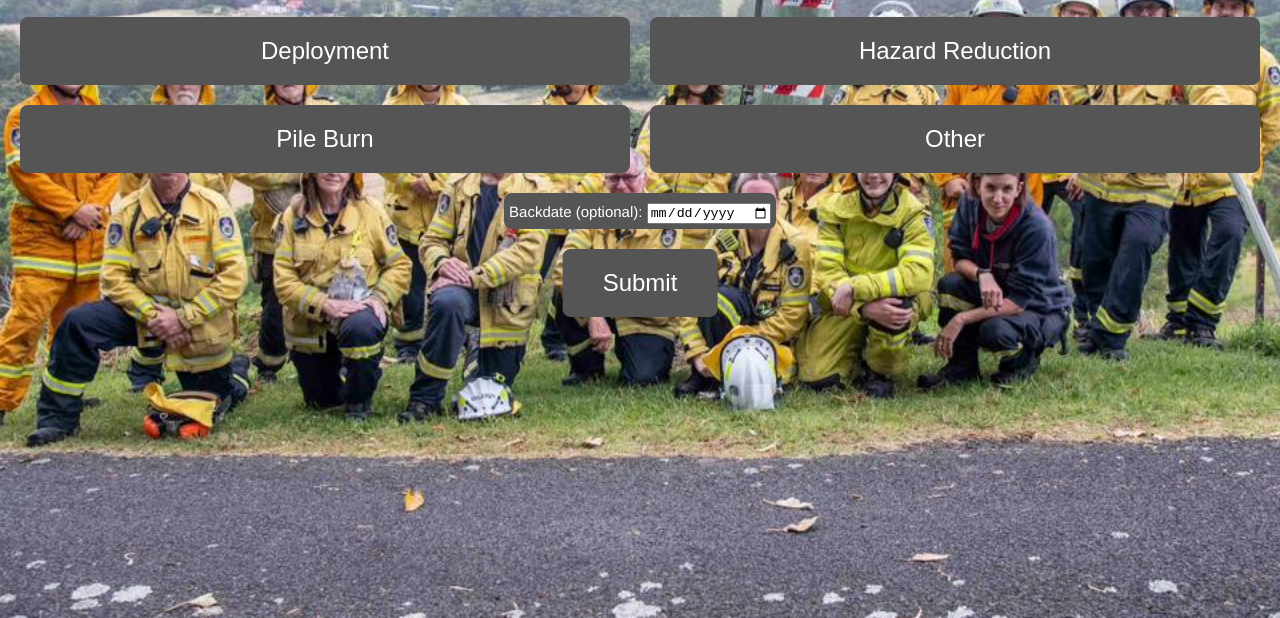
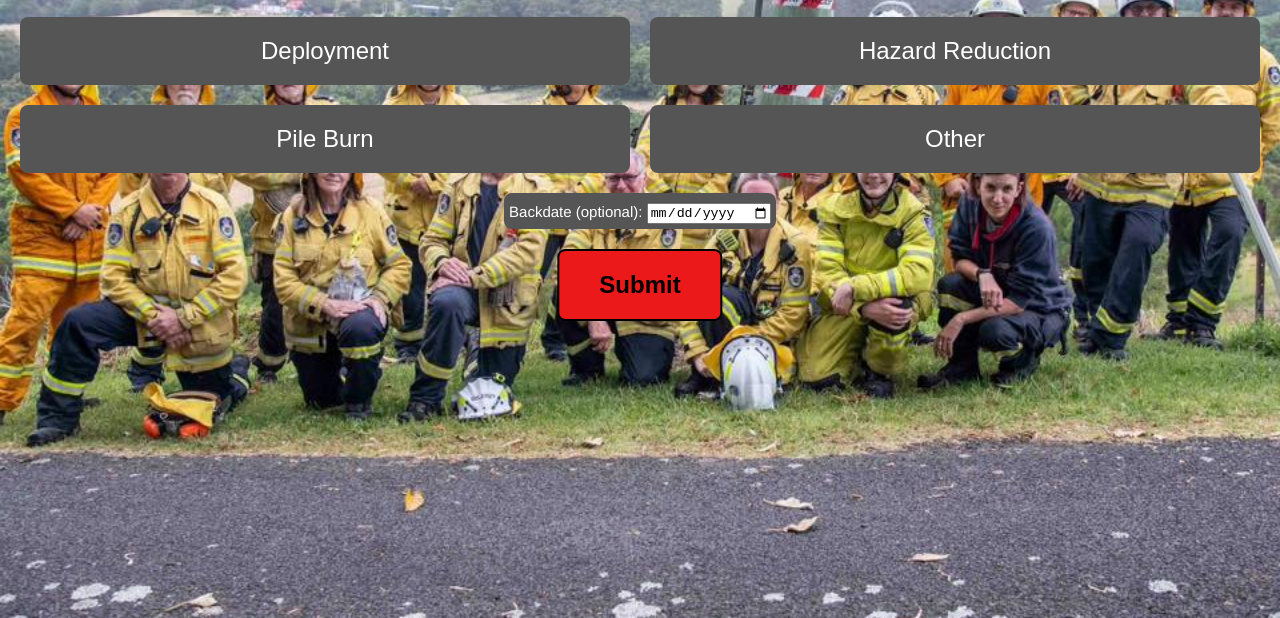
Before and after one commit to jordancj/JRFBLogin, a plain HTML site: page src/Operational.html in a window 1280 px wide. Shown: the part 182-800 px from the top of the page. Drawn offline with Linux system fonts and the light colour scheme; sample sign-in values are in the browser's storage.

Commit message:
altered colour and size of submit button

```diff
--- a/src/assets/styles/style.css
+++ b/src/assets/styles/style.css
@@ -137,13 +137,16 @@ h3.subtitle {
 
 #Submit {
   display: block;
-  background-color: #555;
+  background-color: #eb1919; /*Changed to red so hannah can find it*/
   padding: 20px 40px;
   font-size: 24px;
+  font-weight:  bold;
   cursor: pointer;
-  border: none;
+  border-width: 2px;
+  border-color: black;
+  border-style: solid;
   border-radius: 8px;
-  color: white;
+  color: black;
   justify-content: center;
   left: 50%;
   transform: translateX(-50%);
```
